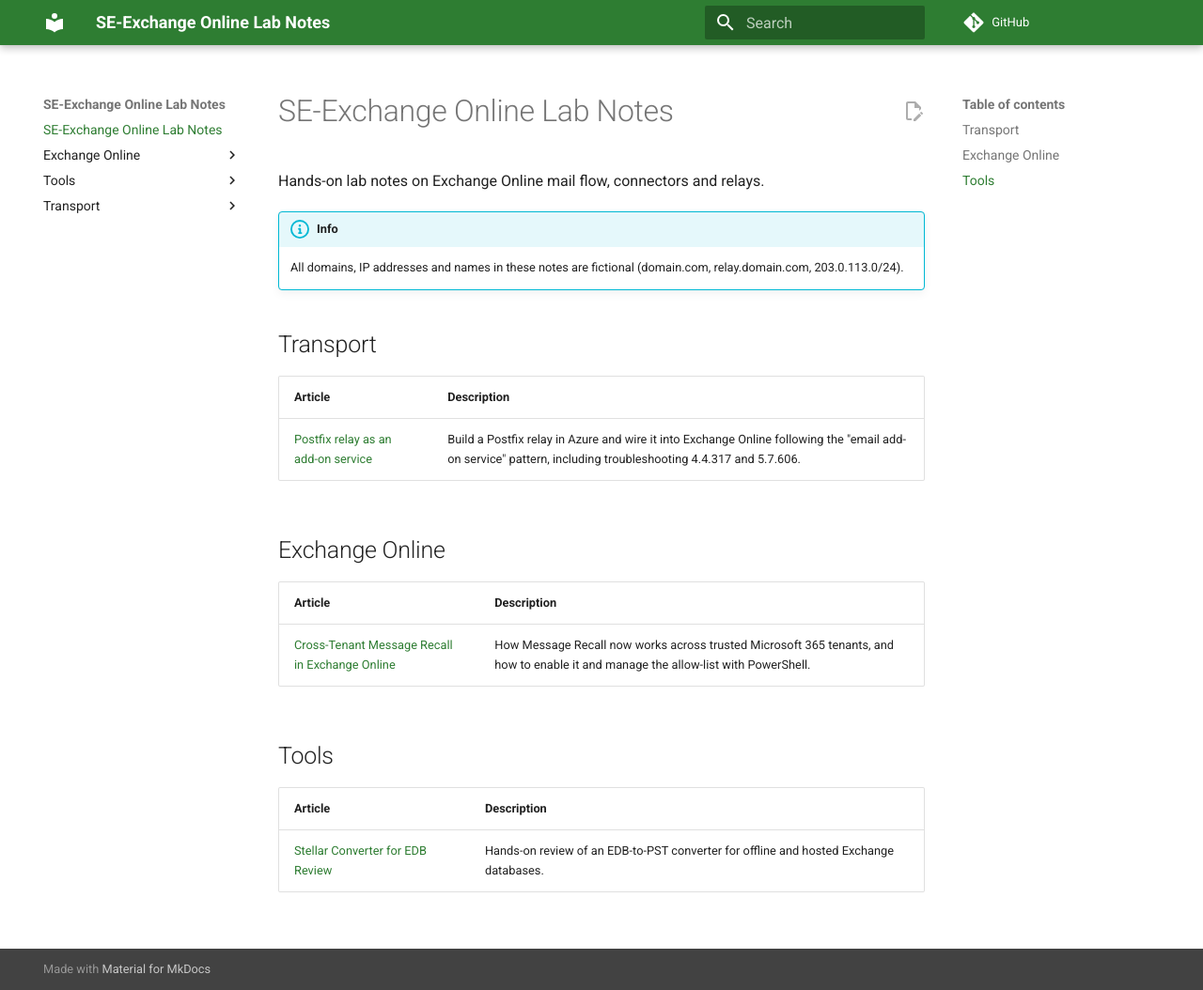
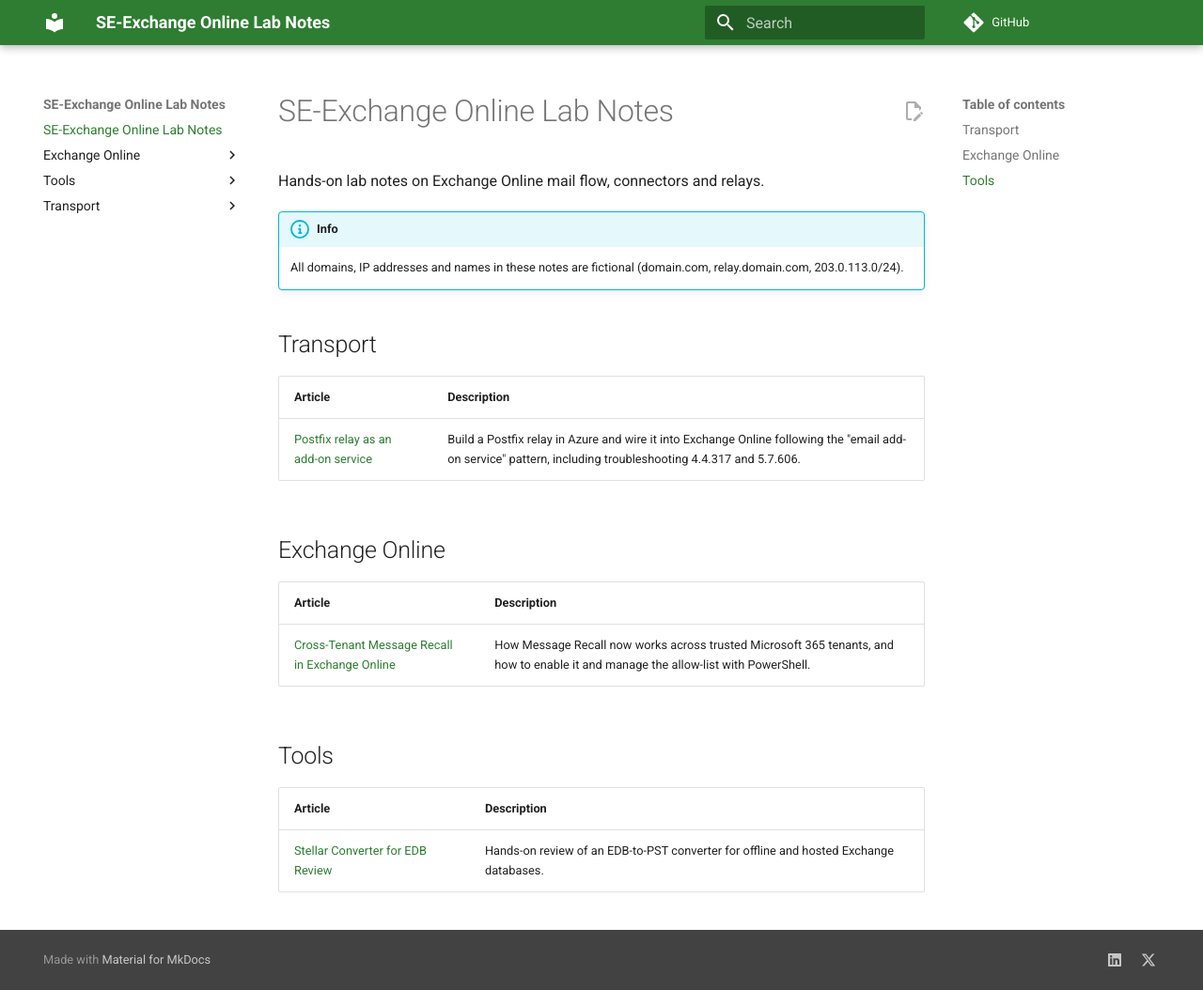
Before and after one commit to jeanpaulnk/JPN365Labs, an MkDocs documentation site: the page built from docs/index.md, in a window 1280 px wide and 1054 px high. Shown: the whole window at 94% size. Built offline with MkDocs 1.6.1 and Material for MkDocs 9.7.7, drawn with Linux system fonts in a browser that asks for light colours; comment, search, counter and statistics services are not loaded.

Commit message:
Add social media links to mkdocs configuration
Added social media links for LinkedIn and X.

```diff
--- a/mkdocs.yml
+++ b/mkdocs.yml
@@ -1,3 +1,4 @@
+extra: {social: [{icon: fontawesome/brands/linkedin, link: 'https://www.linkedin.com/in/jeanpaulnkundabose/', name: LinkedIn}, {icon: fontawesome/brands/x-twitter, link: 'https://x.com/Paulnkundabose', name: X (@Paulnkundabose)}]}
 extra_css: [stylesheets/extra.css]
 site_url: https://jeanpaulnk.github.io/SE-Exchange-Online-Lab-Notes/
 repo_url: https://github.com/jeanpaulnk/SE-Exchange-Online-Lab-Notes
```
